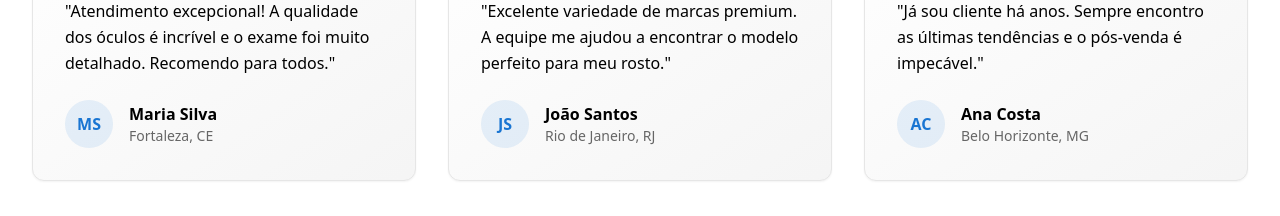
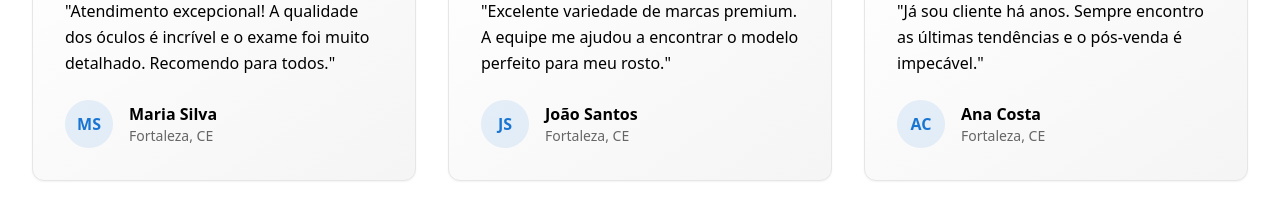
Before and after one commit to GabrielSales10/clarity-style-vision, a React (Vite) app: page / in a window 1280 px wide. Shown: the part 5300-5516 px from the top of the page. Built offline with nearby package versions, Linux system fonts and the light colour scheme; the HTML template or start-up script is replaced by a standard one.

Commit message:
Code edited in Lovable Code Editor

```diff
--- a/src/components/TestimonialsSection.tsx
+++ b/src/components/TestimonialsSection.tsx
@@ -14,13 +14,13 @@ const TestimonialsSection = () => {
     },
     {
       name: 'João Santos',
-      location: 'Rio de Janeiro, RJ',
+      location: 'Fortaleza, CE',
       comment: 'Excelente variedade de marcas premium. A equipe me ajudou a encontrar o modelo perfeito para meu rosto.',
       rating: 5,
     },
     {
       name: 'Ana Costa',
-      location: 'Belo Horizonte, MG',
+      location: 'Fortaleza, CE',
       comment: 'Já sou cliente há anos. Sempre encontro as últimas tendências e o pós-venda é impecável.',
       rating: 5,
     },
```
